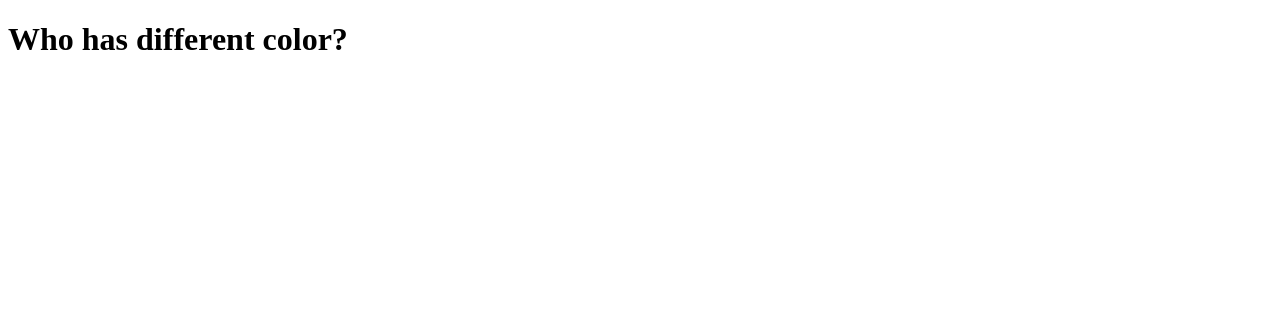
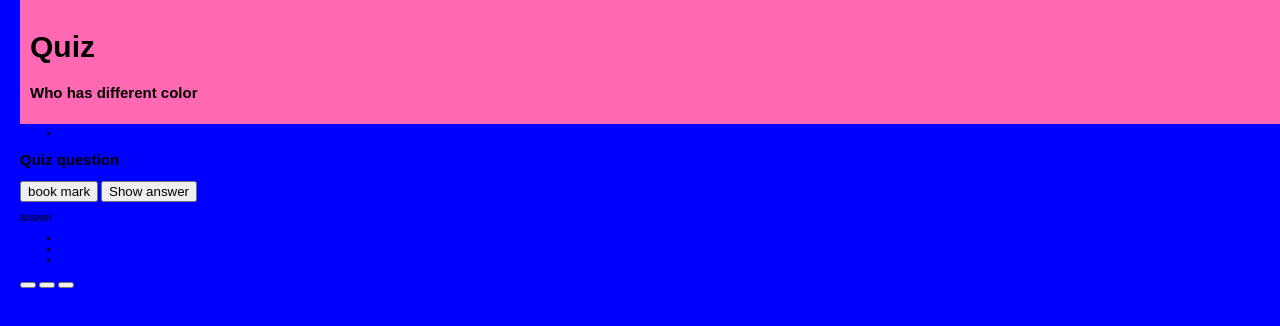
Before and after one commit to chihhsiangsu/Quiz-App-Color, a plain HTML site: page index.html in a window 1280 px wide. Drawn offline with Linux system fonts and the light colour scheme.

Commit message:
html set

```diff
--- a/css/style.css
+++ b/css/style.css
@@ -0,0 +1,26 @@
+:root {
+  --background-color: hotpink;
+  font-size: 10px;
+  margin: 10px;
+  padding: 2px;
+}
+
+* {
+  font-family: Arial, Helvetica, sans-serif;
+}
+
+header {
+  padding: 10px;
+  width: 100vw;
+  background-color: var(--background-color);
+  top: 0px;
+  position: fixed;
+}
+
+.header__heading {
+  font-size: 3rem;
+}
+
+body {
+  background-color: blue;
+}
--- a/index.html
+++ b/index.html
@@ -4,11 +4,41 @@
     <meta charset="UTF-8" />
     <meta name="viewport" content="width=device-width, initial-scale=1.0" />
     <title>Color Quiz</title>
-    <link rel="stylesheet" berf="./css/stylesheet" />
+    <link rel="stylesheet" href="css/style.css" />
   </head>
   <body>
-    <header>
-      <h1>Who has different color?</h1>
+    <header class="header">
+      <h1 class="header__heading">Quiz</h1>
+      <h2 class="header__subheading">Who has different color</h2>
     </header>
+    <main>
+      <section class="card">
+        <h2 class="card__question">Quiz question</h2>
+        <button class="card__bookmark">book mark</button>
+        <button class="card__answerclick">Show answer</button>
+        <p class="card__answer">answer</p>
+        <ul calss="card__taglist">
+          <li class="card__taglist-item"></li>
+          <li class="card__taglist-item"></li>
+          <li class="card__taglist-item"></li>
+        </ul>
+      </section>
+      <section class="card">
+        <h2 class="card__question">Quiz question</h2>
+        <button class="card__bookmark">book mark</button>
+        <button class="card__answerclick">Show answer</button>
+        <p class="card__answer">answer</p>
+        <ul calss="card__taglist">
+          <li class="card__taglist-item"></li>
+          <li class="card__taglist-item"></li>
+          <li class="card__taglist-item"></li>
+        </ul>
+      </section>
+    </main>
+    <footer class="footer">
+      <button class="footer__homepage"></button>
+      <button class="footer__bookmarkspage"></button>
+      <button class="footer__profilepage"></button>
+    </footer>
   </body>
 </html>
```
Also changed, not shown: bookmarks.html (added), profile.html (added).
